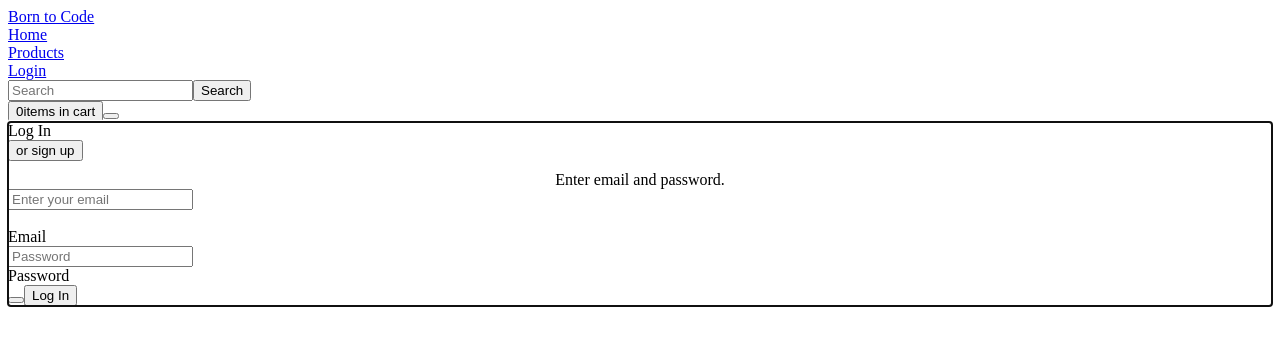
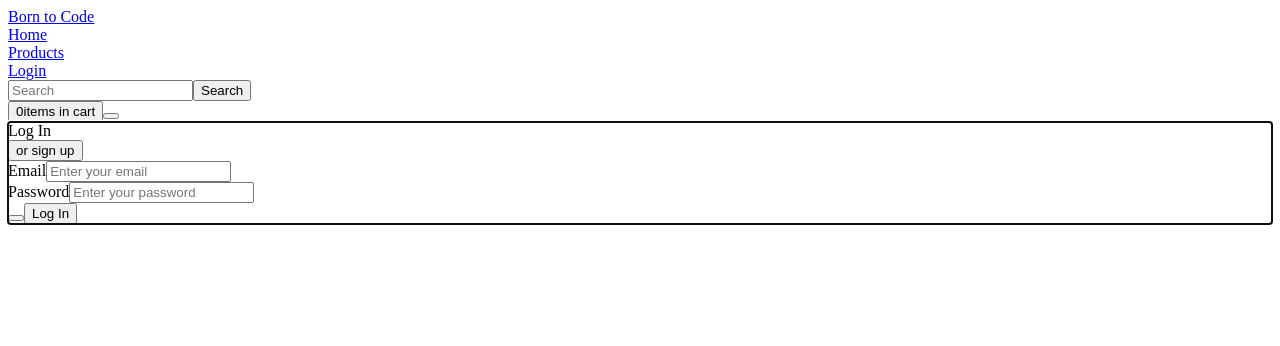
Before and after one commit to chrisallenarmbruster/born-to-code-storefront, a React app: page /#/login in a window 1280 px wide. Shown: the top 346 px of the page. Built offline with nearby package versions, Linux system fonts and the light colour scheme; the HTML template or start-up script is replaced by a standard one.

Commit message:
feat(full-stack): login validation + err handling

```diff
--- a/src/Components/Login.js
+++ b/src/Components/Login.js
@@ -1,74 +1,70 @@
-import React, { useState, Fragment } from 'react';
+import React, { useState } from 'react';
 import { attemptLogin, logout, attemptRegistration } from '../store';
 import { connect } from 'react-redux';
 import Button from 'react-bootstrap/Button';
 import FloatingLabel from 'react-bootstrap/FloatingLabel';
+import Container from 'react-bootstrap/Container';
 import Form from 'react-bootstrap/Form';
 import Modal from 'react-bootstrap/Modal';
-import Nav from 'react-bootstrap/Nav';
-import Container from 'react-bootstrap/Container';
 import { withRouter } from '../utils/withRouter';
 import * as formik from 'formik';
 import * as yup from 'yup';
+import { useNavigate } from 'react-router-dom';
+import Alert from 'react-bootstrap/Alert';
 
 const LoginPage = ({ auth, attemptLogin, logout, attemptRegistration }) => {
-  // const [credentials, setCredentials] = useState({
-  //   username: '',
-  //   password: '',
-  // })
-  // const [newUser, setNewUser] = useState({
-  //   username: '',
-  //   password: '',
-  // })
   const [login, setLogin] = useState(true);
   const [show, setShow] = useState(true);
+  const [error, setError] = useState('');
 
-  // onChange(ev) {
-  //   this.setState({
-  //     credentials: {
-  //       ...this.state.credentials,
-  //       [ev.target.name]: ev.target.value,
-  //     },
-  //   });
-  // }
-
-  // const onChangeRegister = (ev) => {
-  //   setNewUser({
-  //       ...newUser,
-  //       [ev.target.name]: ev.target.value,
-  //   });
-  // }
+  const navigate = useNavigate();
 
   const toggleLogin = () => {
     setLogin(true);
+    setError('');
   };
 
   const toggleRegister = () => {
     setLogin(false);
+    setError('');
   };
 
-  const loginSubmitHandler = (values) => {
-    attemptLogin(values);
+  const loginSubmitHandler = async (values) => {
+    await attemptLogin(values);
+    if (!auth.id) {
+      setError('Email or password is incorrect.');
+    }
   };
 
-  const registerSubmitHandler = (values) => {
+  const registerSubmitHandler = async (values) => {
     attemptRegistration(values);
+    if (!auth.id) {
+      setError(
+        'Unable to register with provided email, account may already exist.'
+      );
+    }
   };
 
   const { Formik } = formik;
 
   const loginSchema = yup.object().shape({
-    username: yup.string().required(),
-    password: yup.string().required('Required'),
+    username: yup.string().required('email is a required field'),
+    password: yup.string().required(),
   });
 
   const registerSchema = yup.object().shape({
-    username: yup.string().email('Invalid email').required('Required'),
+    username: yup
+      .string()
+      .matches(
+        /^(([^<>()\[\]\\.,;:\s@"]+(\.[^<>()\[\]\\.,;:\s@"]+)*)|(".+"))@((\[[0-9]{1,3}\.[0-9]{1,3}\.[0-9]{1,3}\.[0-9]{1,3}])|(([a-zA-Z\-0-9]+\.)+[a-zA-Z]{2,}))$/,
+        'must be valid email format'
+      )
+      .required('email is a required field'),
     password: yup
       .string()
-      .min(6, 'Password must be at least 6 characters')
-      .max(24, 'Password can be maximum 24 characters')
-      .required('Required'),
+      .min(6, 'password must be at least 6 characters')
+      .max(24, 'password can be maximum 24 characters')
+      .required(),
   });
 
   return (
@@ -83,9 +79,11 @@ const LoginPage = ({ auth, attemptLogin, logout, attemptRegistration }) => {
           <Modal.Header className="d-flex justify-content-center">
             {login ? (
               <div className="flex-column">
-                <Modal.Title className="text-center">Log In</Modal.Title>
+                <Modal.Title className="text-center my-0 py-0">
+                  Log In
+                </Modal.Title>
                 <Button
-                  className="text-decoration-none"
+                  className="text-decoration-none my-0 py-0"
                   variant="link"
                   onClick={() => toggleRegister()}
                 >
@@ -93,11 +91,13 @@ const LoginPage = ({ auth, attemptLogin, logout, attemptRegistration }) => {
                 </Button>
               </div>
             ) : (
-              <div className="flex-column justify-content-center">
-                <Modal.Title className="text-center">Sign Up</Modal.Title>
+              <div className="flex-column">
+                <Modal.Title className="text-center my-0 py-0">
+                  Sign Up
+                </Modal.Title>
                 <span>
                   <Button
-                    className="text-decoration-none"
+                    className="text-decoration-none my-0 py-0"
                     variant="link"
                     onClick={() => toggleLogin()}
                   >
@@ -117,20 +117,8 @@ const LoginPage = ({ auth, attemptLogin, logout, attemptRegistration }) => {
               {({ handleSubmit, handleChange, values, touched, errors }) => (
                 <Form noValidate onSubmit={handleSubmit}>
                   <Modal.Body>
-                    <Form.Label
-                      htmlFor="SignIn"
-                      style={{
-                        display: 'flex',
-                        alignItems: 'center',
-                        justifyContent: 'center',
-                        marginTop: '10px',
-                      }}
-                    >
-                      <span className="mb-3"> Enter email and password.</span>
-                    </Form.Label>
-
-                    <Form.Group controlId="username" className="mb-3">
-                      <FloatingLabel controlId="floatingUsername" label="Email">
+                    <Form.Group controlId="username" className="mb-4">
+                      <Form.Label>Email</Form.Label>
                       <Form.Control
                         type="text"
                         name="username"
@@ -143,19 +131,14 @@ const LoginPage = ({ auth, attemptLogin, logout, attemptRegistration }) => {
                       <Form.Control.Feedback type="invalid">
                         {errors.username}
                       </Form.Control.Feedback>
-                        <br />
-                      </FloatingLabel>
                     </Form.Group>
 
                     <Form.Group controlId="password" className="mb-3">
-                      <FloatingLabel
-                        controlId="floatingPassword"
-                        label="Password"
-                      >
+                      <Form.Label>Password</Form.Label>
                       <Form.Control
                         type="password"
                         name="password"
-                          placeholder="Password"
+                        placeholder="Enter your password"
                         value={values.password}
                         onChange={handleChange}
                         isValid={touched.password && !errors.password}
@@ -164,17 +147,22 @@ const LoginPage = ({ auth, attemptLogin, logout, attemptRegistration }) => {
                       <Form.Control.Feedback type="invalid">
                         {errors.password}
                       </Form.Control.Feedback>
-                      </FloatingLabel>
                     </Form.Group>
+                    {error && (
+                      <Alert
+                        variant={'danger'}
+                        onClose={() => setError('')}
+                        dismissible
+                      >
+                        {error}
+                      </Alert>
+                    )}
                   </Modal.Body>
                   <Modal.Footer className="d-flex">
-                    <Button
-                      onClick={() => this.props.router.navigate(-1)}
-                      title="Go Back"
-                    >
+                    <Button onClick={() => navigate(-1)} title="Go Back">
                       <i className="bi bi-arrow-left h4"></i>
                     </Button>
-                    <Button type="submit" title="Sign Up" className="h4">
+                    <Button type="submit" title="Log In" className="h4">
                       Log In
                     </Button>
                   </Modal.Footer>
@@ -198,20 +186,8 @@ const LoginPage = ({ auth, attemptLogin, logout, attemptRegistration }) => {
               }) => (
                 <Form noValidate onSubmit={handleSubmit}>
                   <Modal.Body>
-                    <Form.Label
-                      htmlFor="SignUp"
-                      style={{
-                        display: 'flex',
-                        alignItems: 'center',
-                        justifyContent: 'center',
-                        marginTop: '10px',
-                      }}
-                    >
-                      <span className="mb-3"> Enter email and password.</span>
-                    </Form.Label>
-
-                    <FloatingLabel controlId="floatingUsername">
-                      <Form.Label>Username</Form.Label>
+                    <Form.Group controlId="username" className="mb-4">
+                      <Form.Label>Email</Form.Label>
                       <Form.Control
                         type="text"
                         name="username"
@@ -224,18 +200,13 @@ const LoginPage = ({ auth, attemptLogin, logout, attemptRegistration }) => {
                       <Form.Control.Feedback type="invalid">
                         {errors.username}
                       </Form.Control.Feedback>
-                      <br />
-                    </FloatingLabel>
-
-                    <FloatingLabel
-                      controlId="floatingPassword"
-                      className="mb-3"
-                    >
+                    </Form.Group>
+                    <Form.Group controlId="password" className="mb-3">
                       <Form.Label>Password</Form.Label>
                       <Form.Control
                         type="password"
                         name="password"
-                        placeholder="Password"
+                        placeholder="Enter your password"
                         value={values.password}
                         onChange={handleChange}
                         isValid={touched.password && !errors.password}
@@ -244,13 +215,19 @@ const LoginPage = ({ auth, attemptLogin, logout, attemptRegistration }) => {
                       <Form.Control.Feedback type="invalid">
                         {errors.password}
                       </Form.Control.Feedback>
-                    </FloatingLabel>
+                    </Form.Group>
+                    {error && (
+                      <Alert
+                        variant={'danger'}
+                        onClose={() => setError('')}
+                        dismissible
+                      >
+                        {error}
+                      </Alert>
+                    )}
                   </Modal.Body>
                   <Modal.Footer>
-                    <Button
-                      onClick={() => this.props.router.navigate(-1)}
-                      title="Go Back"
-                    >
+                    <Button onClick={() => navigate(-1)} title="Go Back">
                       <i className="bi bi-arrow-left h4"></i>
                     </Button>
                     <Button type="submit" title="Sign Up" className="h4">
```
Lines whose indentation alone changed are shown as unchanged.
